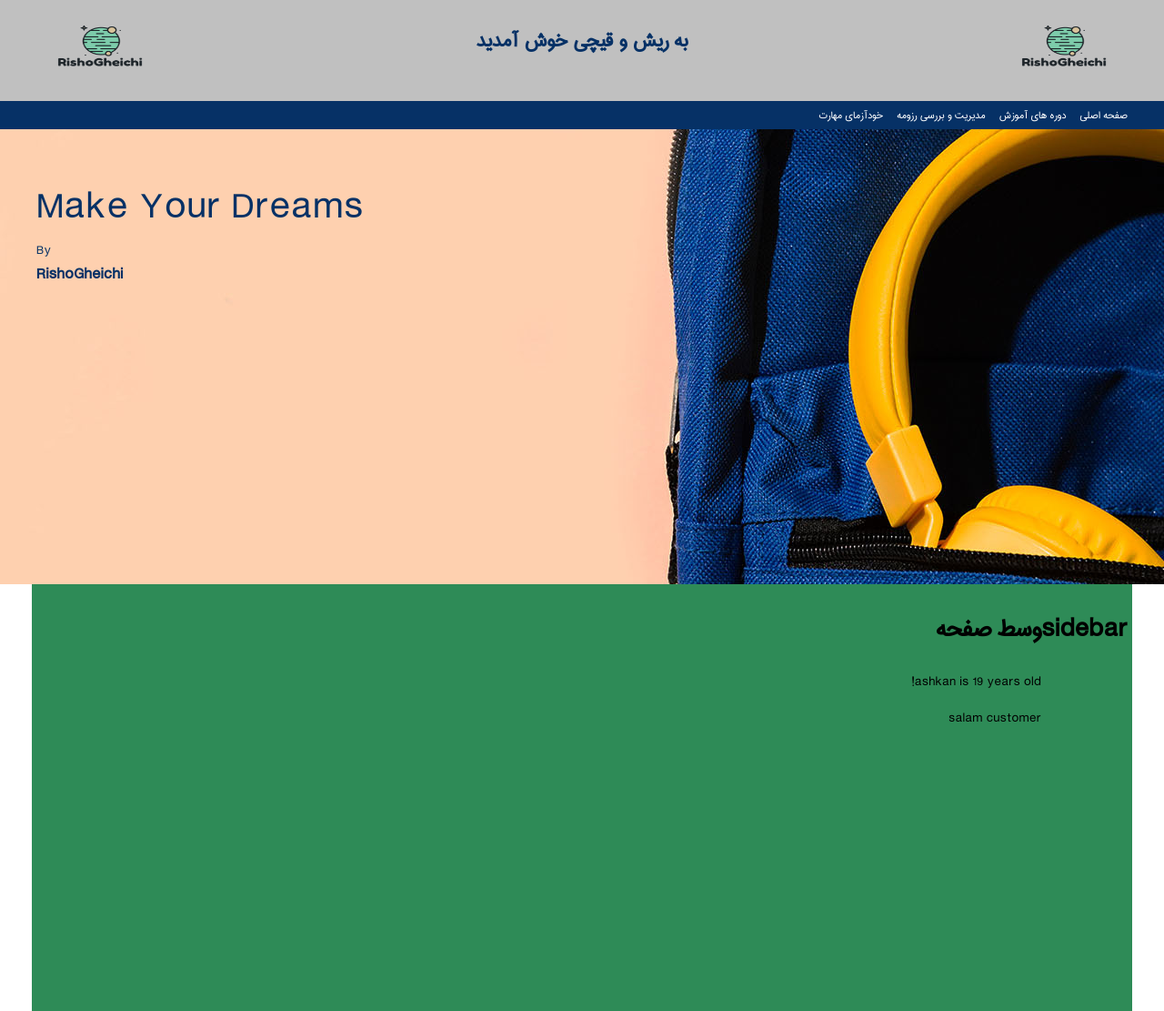
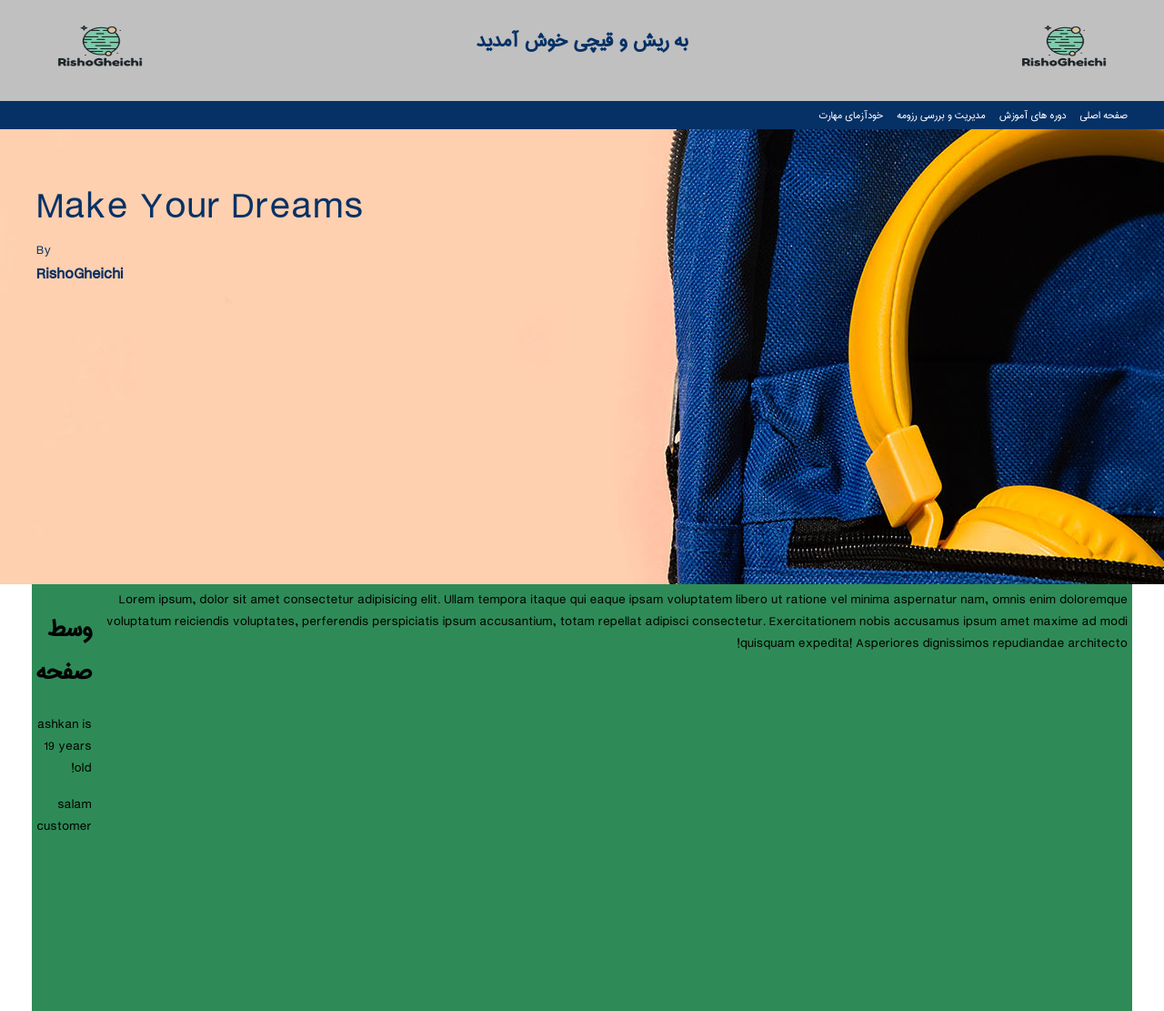
Before and after one commit to MapsaBootCamp/django5, a Django app: page / in a window 1280 px wide. Shown: the part 29-1140 px from the top of the page at 91% size. Run offline with Django 3.2, Linux system fonts and the light colour scheme; parts of the project's set-up code (start-up, migrations or seed data) failed here and were passed over.

Commit message:
edit sidebar

```diff
--- a/rishoGheichi/resume/templates/resume/index.html
+++ b/rishoGheichi/resume/templates/resume/index.html
@@ -1 +1 @@
-{% extends "base_resume.html" %}
+{% extends "resume/base_resume.html" %}
--- a/rishoGheichi/templates/sidebar.html
+++ b/rishoGheichi/templates/sidebar.html
@@ -1 +1,8 @@
-<h1>sidebar</h1>
+<div>
+    Lorem ipsum, dolor sit amet consectetur adipisicing elit. Ullam tempora itaque qui eaque ipsam voluptatem libero ut
+    ratione vel minima aspernatur nam, omnis enim doloremque voluptatum reiciendis voluptates, perferendis perspiciatis
+    ipsum accusantium,
+    totam repellat adipisci consectetur. Exercitationem nobis accusamus ipsum amet maxime ad modi quisquam expedita!
+    Asperiores dignissimos repudiandae architecto!
+
+</div>
```
